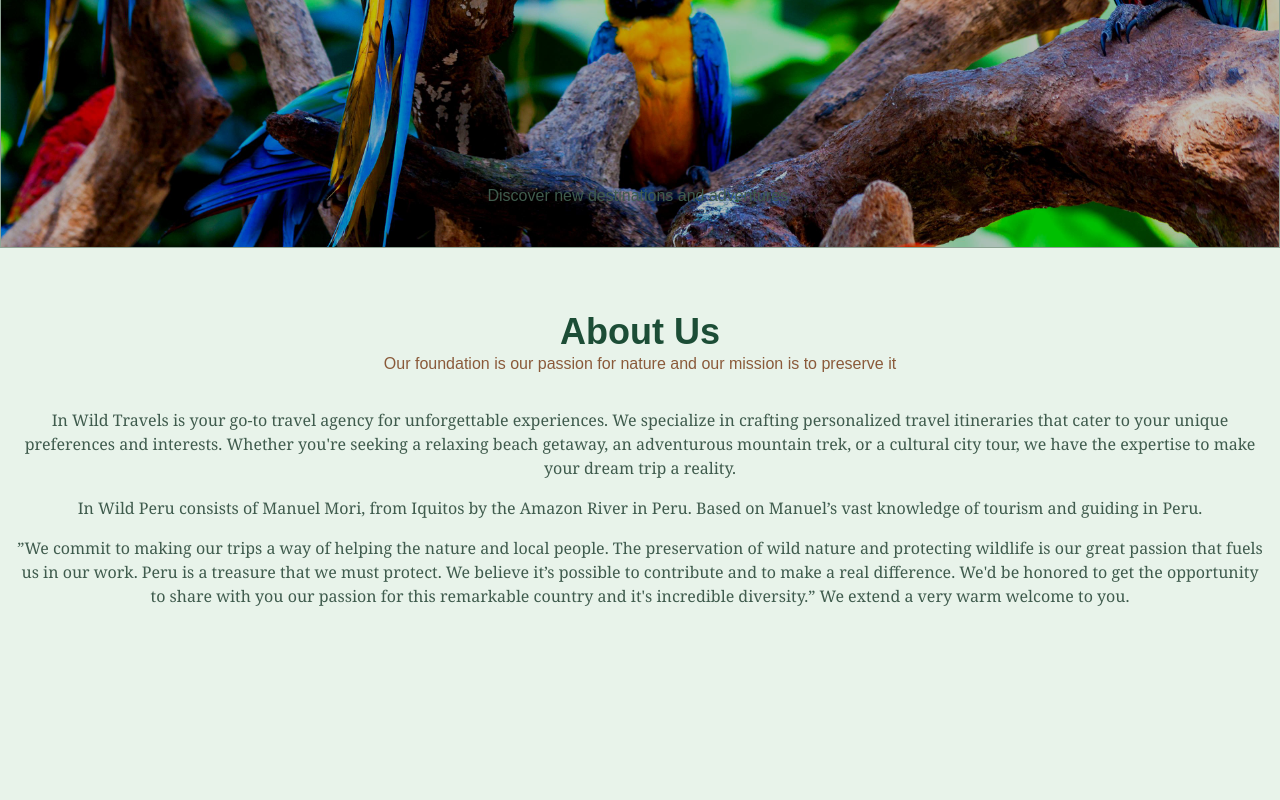
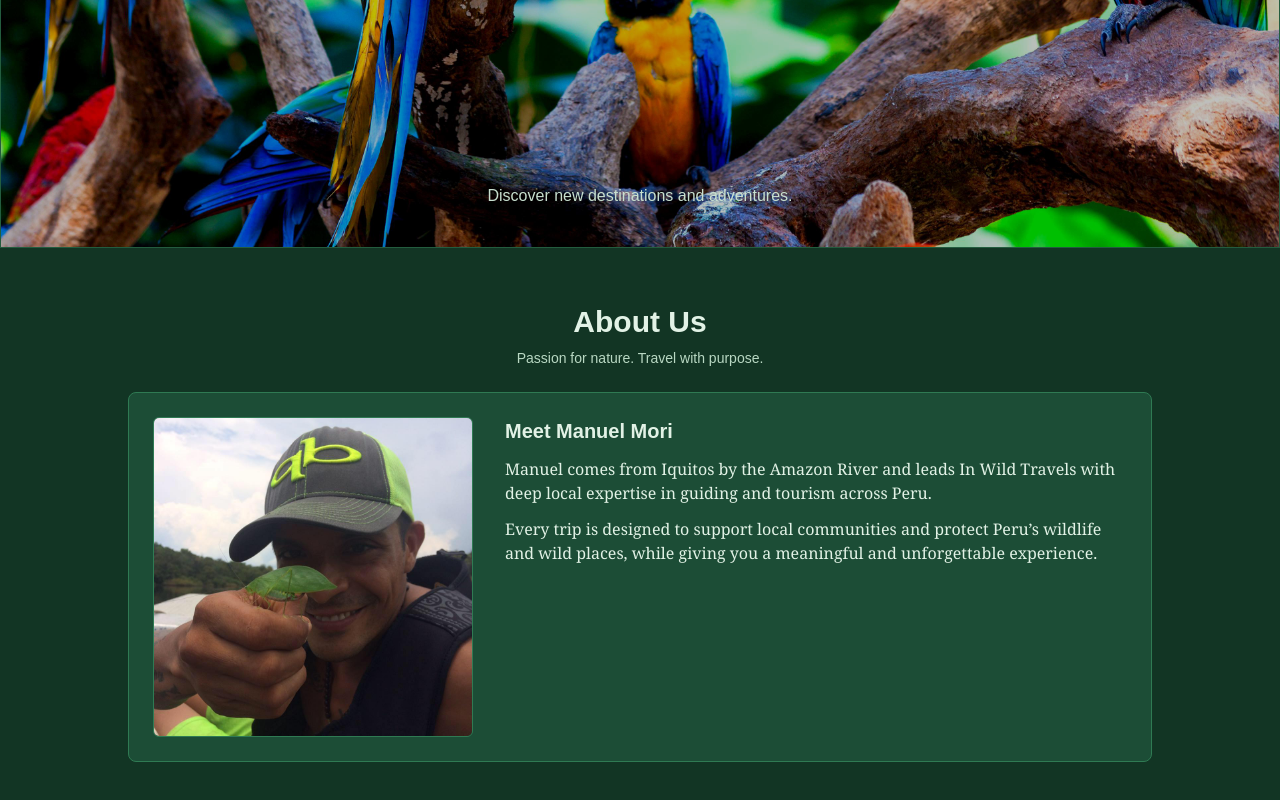
Before and after one commit to Droxx98/manuel_website, a Next.js app: page / in a window 1280 px wide. Shown: the part 552-1352 px from the top of the page. Before the commit the page ends 1200 px from the top, so only its background shows below. Built offline with nearby package versions, Linux system fonts and the light colour scheme.

Commit message:
reworked and improved "about us" section

```diff
--- a/app/globals.css
+++ b/app/globals.css
@@ -2,10 +2,10 @@
 
 :root {
   /* Base */
-  --bg-page: #e8f3ea;
-  --bg-surface: #f4fbf5;
-  --text-main: #173126;
-  --text-muted: #3f5b4d;
+  --bg-page: #123524;
+  --bg-surface: #1c4d36;
+  --text-main: #e2f2e6;
+  --text-muted: #c8dfcf;
 
 
   --forest-moss: #1c4d36;
@@ -17,7 +17,7 @@
   --accent-lime: #7fbf3f;
   --accent-earth: #8a5a3a;
   --olive-leaf: #5d7a69;
-  --surface-border: #bfdac6;
+  --surface-border: #2f7a53;
 
   --background: var(--bg-page);
   --foreground: var(--text-main);
@@ -30,38 +30,32 @@
   --font-mono: var(--font-geist-mono);
 }
 
-@media (prefers-color-scheme: dark) {
-  :root {
-    --background: #0f2b1f;
-    --foreground: #e2f2e6;
-    --text-main: #e2f2e6;
-    --text-muted: #bfdac6;
-    --surface-border: #2f7a53;
-  }
-}
-
 body {
   background: var(--background);
   color: var(--foreground);
   font-family: Arial, Helvetica, sans-serif;
 }
 
+html {
+  background: var(--background);
+}
+
 h1 {
-  color: var(--black-forest);
+  color: var(--willow-green);
 }
 
 h2 {
-  color: var(--forest-moss);
+  color: var(--willow-green);
 }
 
 h3 {
-  color: var(--accent-green);
+  color: #d6ebdd;
 }
 
 h4,
 h5,
 h6 {
-  color: var(--accent-earth);
+  color: #b9d8c3;
 }
 
 p {
@@ -78,16 +72,16 @@
 }
 
 a {
-  color: var(--accent-green);
+  color: #b8e38a;
 }
 
 a:hover {
-  color: var(--forest-moss);
+  color: #d2f2ad;
 }
 
 strong,
 b {
-  color: var(--black-forest);
+  color: #f0faf3;
 }
 
 img {
--- a/app/page.tsx
+++ b/app/page.tsx
@@ -38,7 +38,6 @@
           <p className="mt-1 ml-4 text-sm" style={{ color: "var(--willow-green)" }}>Take your next trip with In Wild Travels.</p>
         </div>
       </div>
-      {/* Main content */}
 
       {/* Top Section */}
       <div className="relative w-full h-screen">
@@ -54,16 +53,35 @@
           <p className="text-white">Discover new destinations and adventures.</p>
         </div>
       </div>
+
       {/* About Section */}
-      <div className="mt-16 px-4 pb-10">
-        <h2 className="text-4xl font-bold flex flex-col items-center">About Us</h2>
-        <h4 className="text-md mb-8 text-center">Our foundation is our passion for nature and our mission is to preserve it</h4>
-        <p className="text-center font-serif mb-4">
-          In Wild Travels is your go-to travel agency for unforgettable experiences. We specialize in crafting personalized travel itineraries that cater to your unique preferences and interests. Whether you're seeking a relaxing beach getaway, an adventurous mountain trek, or a cultural city tour, we have the expertise to make your dream trip a reality.
-        </p>
-        <p className="text-center font-serif mb-4">In Wild Peru consists of Manuel Mori, from Iquitos by the Amazon River in Peru. Based on Manuel’s vast knowledge of tourism and guiding in Peru.</p>
-        <p className="text-center font-serif">”We commit to making our trips a way of helping the nature and local people. The preservation of wild nature and protecting wildlife is our great passion that fuels us in our work. Peru is a treasure that we must protect. We believe it’s possible to contribute and to make a real difference. We'd be honored to get the opportunity to share with you our passion for this remarkable country and it's incredible diversity.” We extend a very warm welcome to you.</p>
-      </div>
+      <section className="mt-14 px-4 pb-12" style={{ background: "var(--bg-page)" }}>
+        <h2 className="text-3xl font-bold text-center">About Us</h2>
+        <h4 className="text-sm mt-2 mb-6 text-center">Passion for nature. Travel with purpose.</h4>
+
+        <div
+          className="mx-auto flex max-w-5xl flex-col items-center gap-6 rounded-lg p-4 md:flex-row md:items-start md:gap-8 md:p-6"
+          style={{ background: "var(--bg-surface)", border: "1px solid var(--surface-border)" }}
+        >
+          <div className="w-70 md:w-80 shrink-0 rounded-md" style={{ background: "var(--forest-moss)" }}>
+            <Image
+              src={Manuel}
+              alt="Manuel Mori, founder of In Wild Travels"
+              className="h-auto w-full rounded-md object-cover"
+            />
+          </div>
+
+          <div className="w-full text-center md:text-left" style={{ color: "var(--willow-green)" }}>
+            <h3 className="text-xl font-semibold" style={{ color: "var(--willow-green)" }}>Meet Manuel Mori</h3>
+            <p className="mt-3 font-serif" style={{ color: "var(--willow-green)" }}>
+              Manuel comes from Iquitos by the Amazon River and leads In Wild Travels with deep local expertise in guiding and tourism across Peru.
+            </p>
+            <p className="mt-3 font-serif" style={{ color: "var(--willow-green)" }}>
+              Every trip is designed to support local communities and protect Peru’s wildlife and wild places, while giving you a meaningful and unforgettable experience.
+            </p>
+          </div>
+        </div>
+      </section>
 
       {/* Footer */}
     </div>
```
